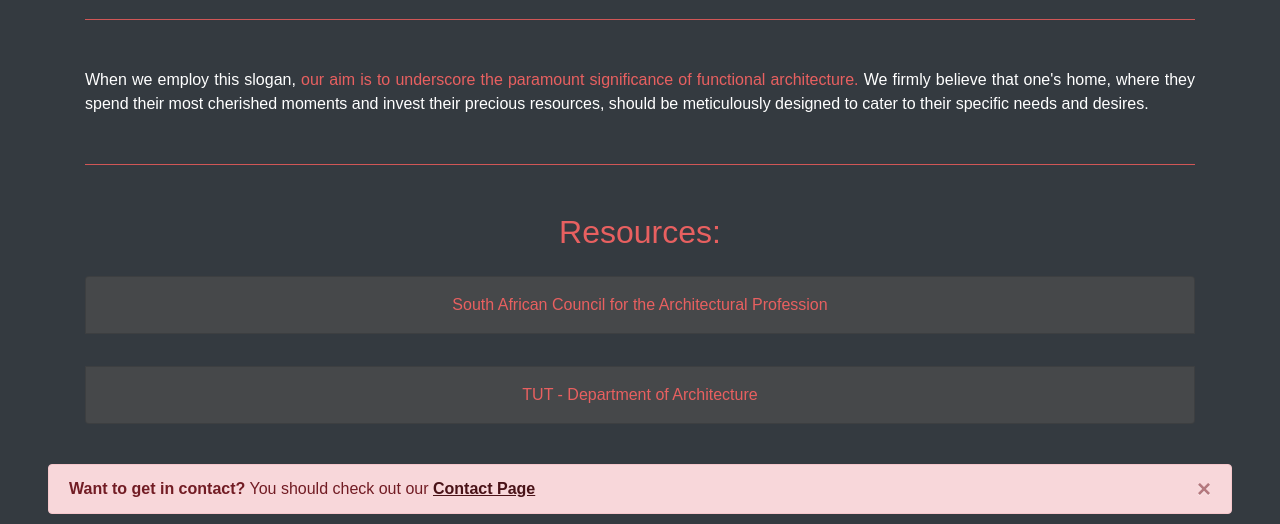
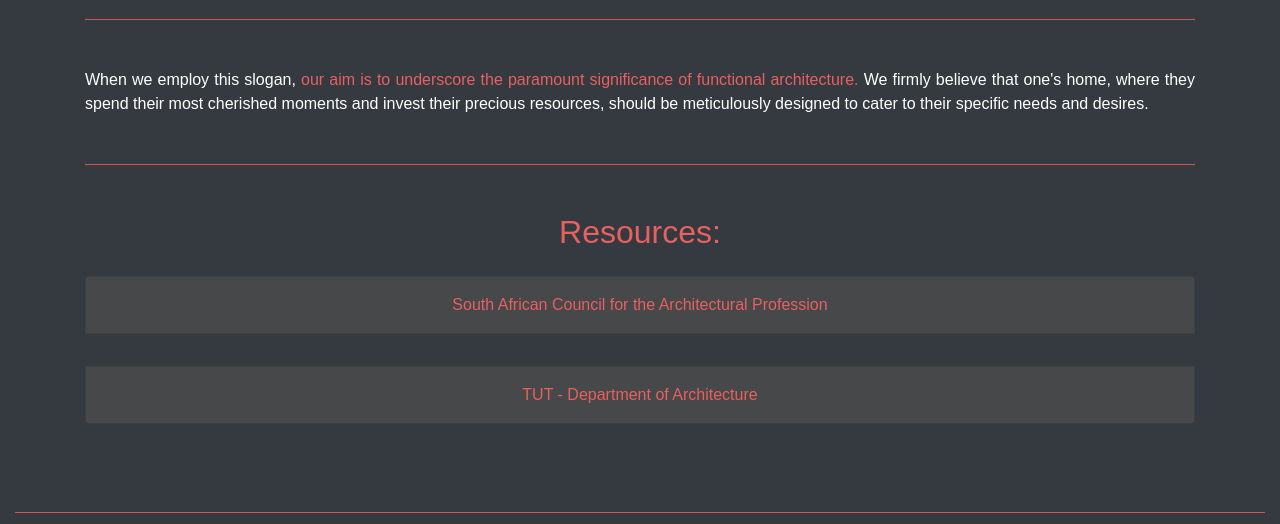
Before and after one commit to benjaminvantonder/fvt-architecture-2, a plain HTML site: page index.html in a window 1280 px wide. Shown: the part 1332-1856 px from the top of the page. Drawn offline with nearby package versions, Linux system fonts and the light colour scheme.

Commit message:
Update index.html

```diff
--- a/index.html
+++ b/index.html
@@ -180,23 +180,7 @@
           </ul>
         </div>
       </div>
-      <div
-        class="alert alert-danger alert-dismissible fade show mx-5"
-        role="alert"
-      >
-        <strong>Want to get in contact?</strong> You should check out our
-        <a href="#" class="alert-link"
-          ><span id="contact-btn-bottom"><u>Contact Page</u></span></a
-        >
-        <button
-          type="button"
-          class="close"
-          data-dismiss="alert"
-          aria-label="Close"
-        >
-          <span aria-hidden="true">&times;</span>
-        </button>
-      </div>
+
     </div>
 
     <div id="about-page" class="about-page container py-5">
```
